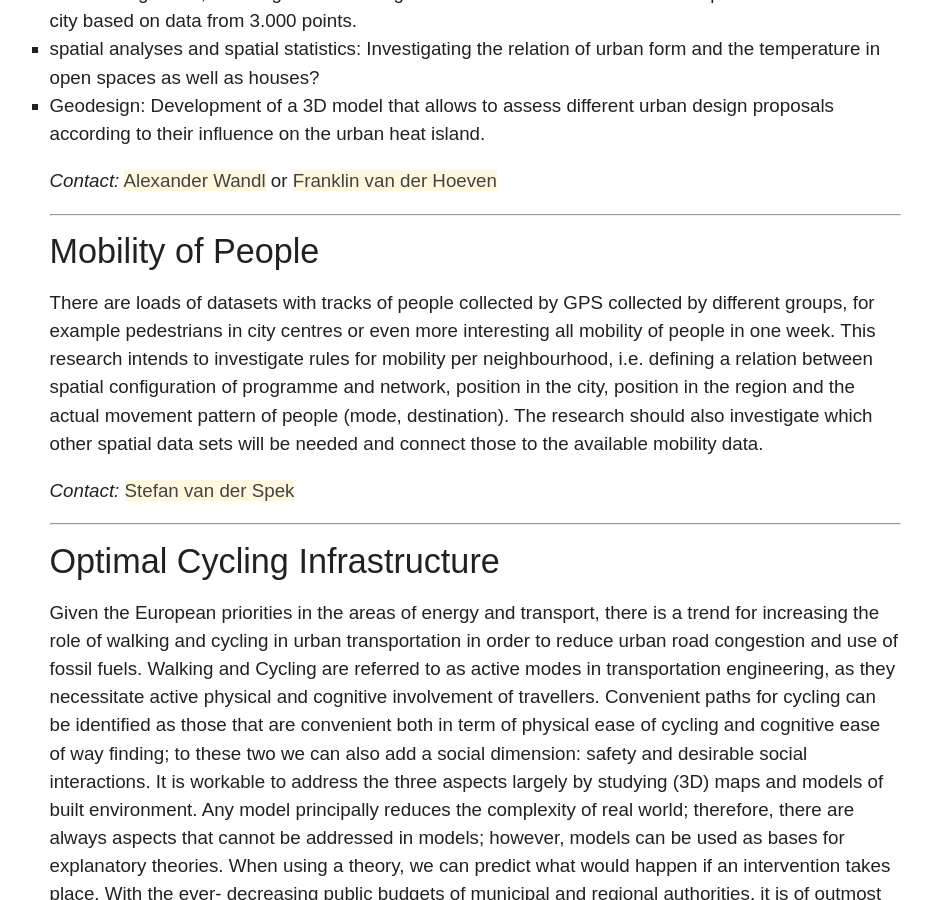
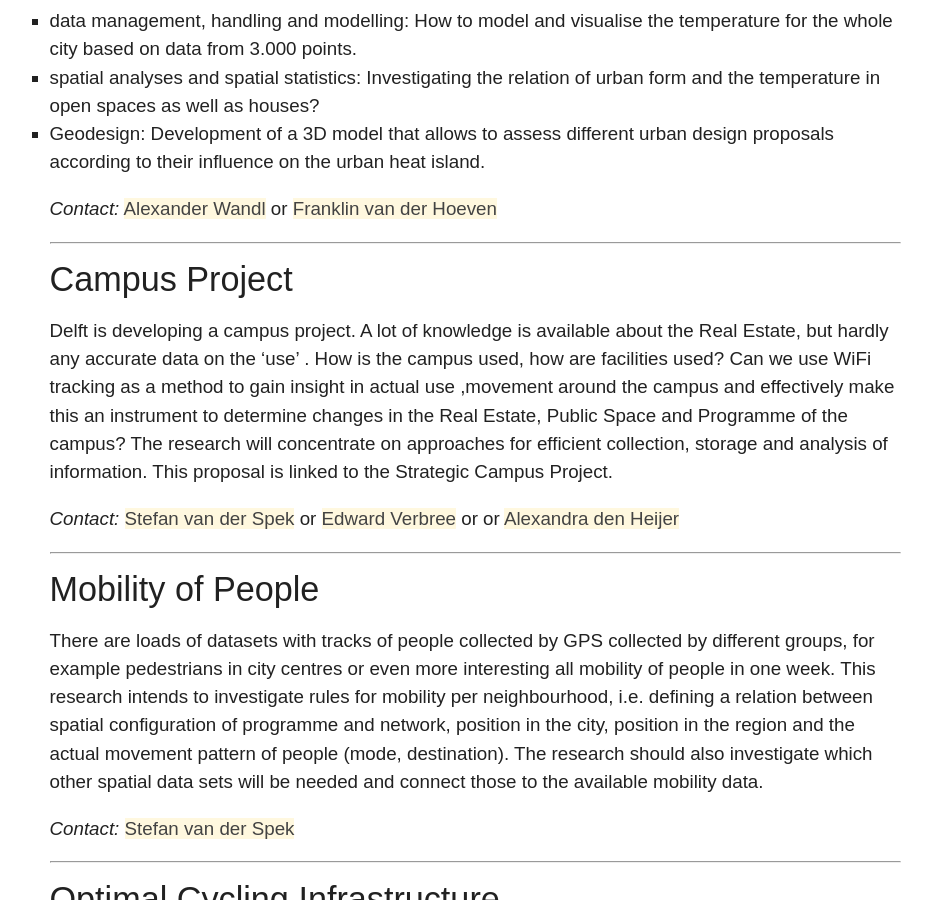
Before and after one commit to tudelft3d/geo2020, a Jekyll site: the page built from potentialtopics/urbanism/index.md, in a window 1280 px wide and 900 px high, scrolled down 796 px. Shown: the whole window, without its empty margins (165-1097 px from the left). Built offline with Jekyll 4.4.1, drawn with Linux system fonts in a browser that asks for light colours; nearby versions of some CDN libraries.

Commit message:
campus topic for urbanism

```diff
--- a/potentialtopics/urbanism/index.md
+++ b/potentialtopics/urbanism/index.md
@@ -25,6 +25,16 @@
   - Geodesign: Development of a 3D model that allows to assess different urban design proposals according to their influence on the urban heat island.
 
 *Contact:* [Alexander Wandl](mailto:a.wandl@tudelft.nl) or [Franklin van der Hoeven](mailto:F.D.vanderHoeven@tudelft.nl)
+
+- - -
+
+#### Campus Project
+
+Delft is developing a campus project. A lot of knowledge is available about the Real Estate, but hardly any accurate data on the 'use' . How is the campus used, how are facilities used? Can we use WiFi tracking as a method to gain insight in actual use ,movement around the campus and effectively make this an instrument to determine changes in the Real Estate, Public Space and Programme of the campus? The research will concentrate on approaches for efficient collection, storage and analysis of
+information. This proposal is linked to the Strategic Campus Project.
+
+
+*Contact:* [Stefan van der Spek](mailto:S.C.vanderSpek@tudelft.nl) or [Edward Verbree](mailto:E.Verbree@tudelft.nl) or or [Alexandra den Heijer](mailto:A.C.denHeijer@tudelft.nl)
 
 - - -
 
```
